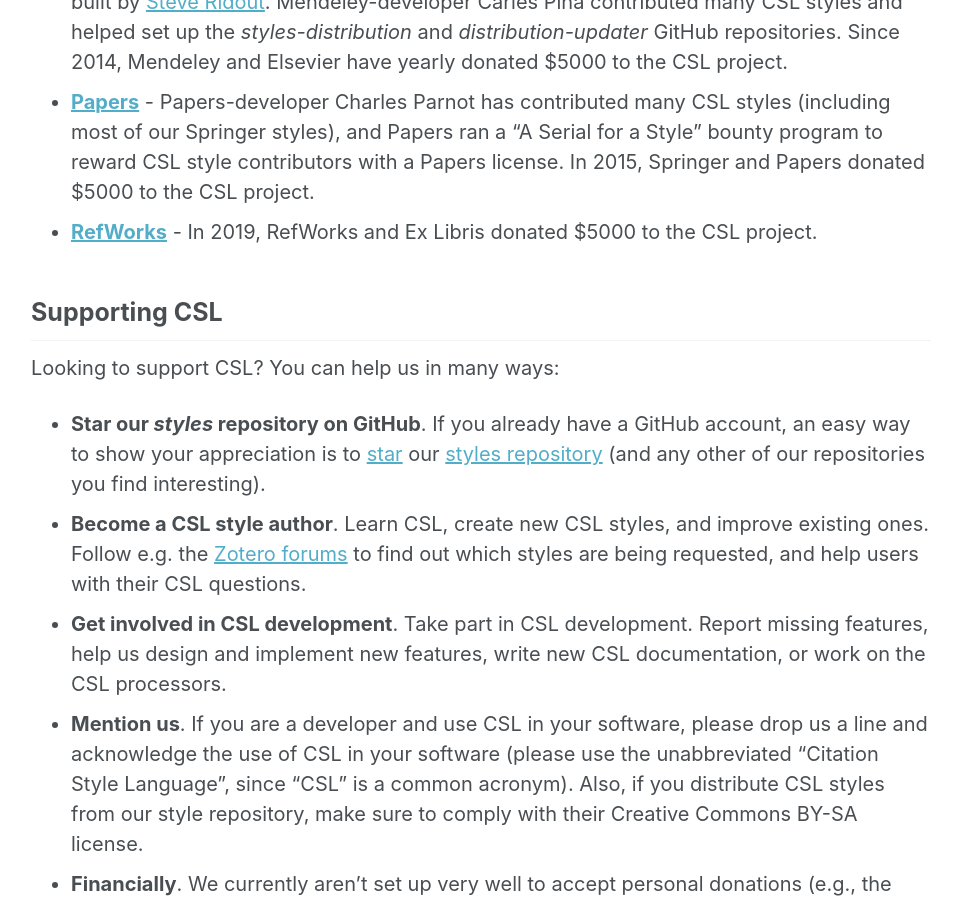
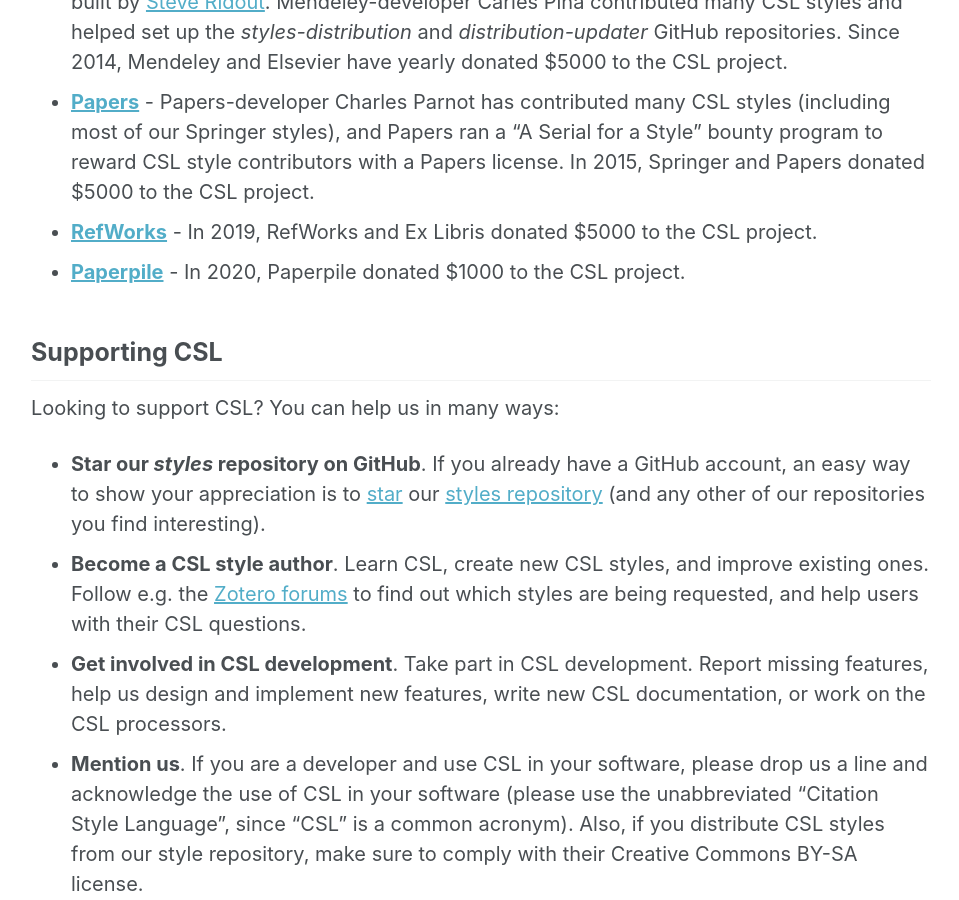
Before and after one commit to citation-style-language/citation-style-language.github.io, a Jekyll site: the page built from _pages/about.md, in a window 1280 px wide and 900 px high, scrolled down 1424 px. Shown: the whole window, without its empty margins (159-1118 px from the left). Built offline with Jekyll 4.4.1, drawn with Linux system fonts in a browser that asks for light colours.

Commit message:
Add Paperpile support

```diff
--- a/_layouts/home.html
+++ b/_layouts/home.html
@@ -27,6 +27,7 @@
       <li><a href="https://www.mendeley.com/"><img src="/assets/img/mendeley-logo-128x128.png" height="64px" width="64px"><br>Mendeley</a></li>
       <li><a href="https://www.papersapp.com/"><img src="/assets/img/papers-logo-128x128.png" height="64px" width="64px"><br>Papers</a></li>
       <li><a href="https://refworks.proquest.com/"><img src="/assets/img/refworks-logo-128x128.png" height="64px" width="64px"><br>RefWorks</a></li>
+      <li><a href="https://paperpile.com"><img src="/assets/img/paperpile-logo.png" height="64px" width="64px"><br>Paperpile</a></li>
     <ul>
   </div>
 </div>
--- a/_pages/about.md
+++ b/_pages/about.md
@@ -43,6 +43,8 @@
   In 2015, Springer and Papers donated $5000 to the CSL project.
 * **[RefWorks](https://refworks.proquest.com/)** -
   In 2019, RefWorks and Ex Libris donated $5000 to the CSL project.
+* **[Paperpile](https://paperpile.com/)** -
+    In 2020, Paperpile donated $1000 to the CSL project.
 
 ## Supporting CSL
 
```
Also changed, not shown: assets/img/paperpile-logo.png (added).
